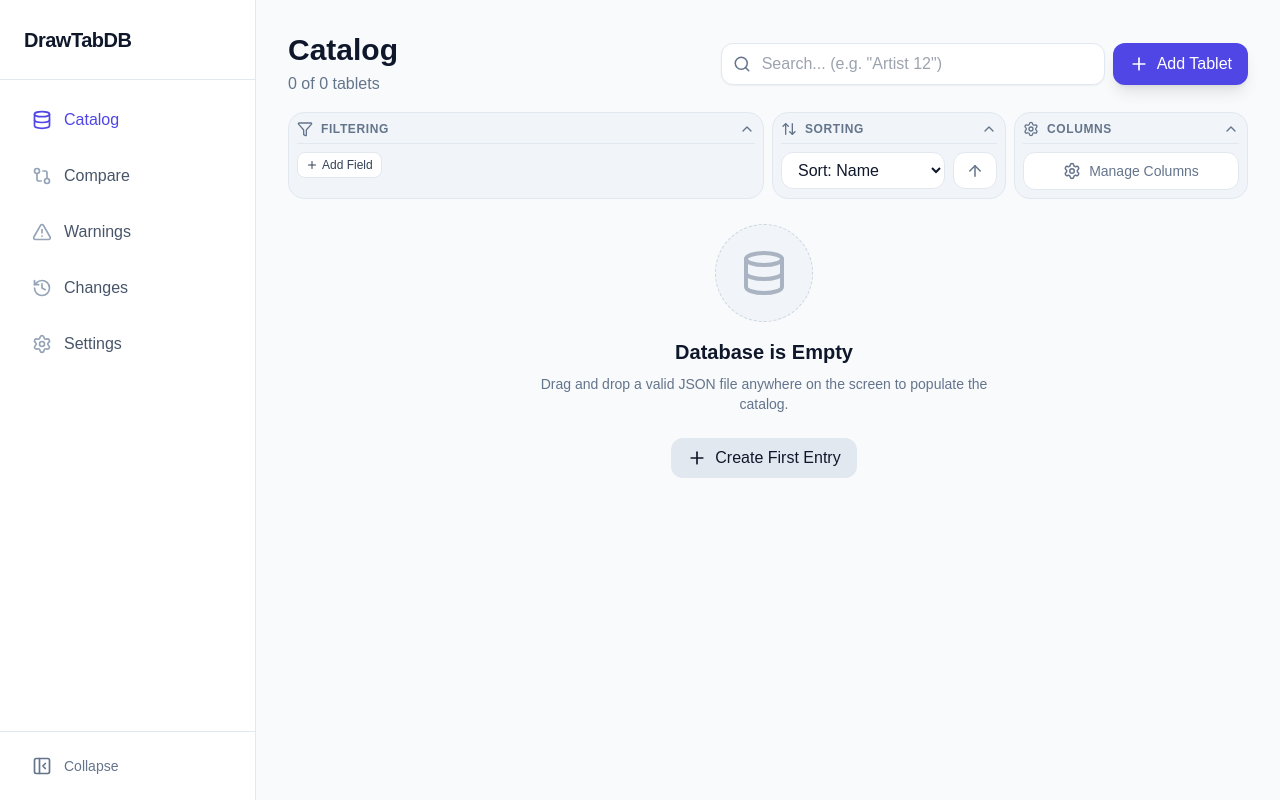
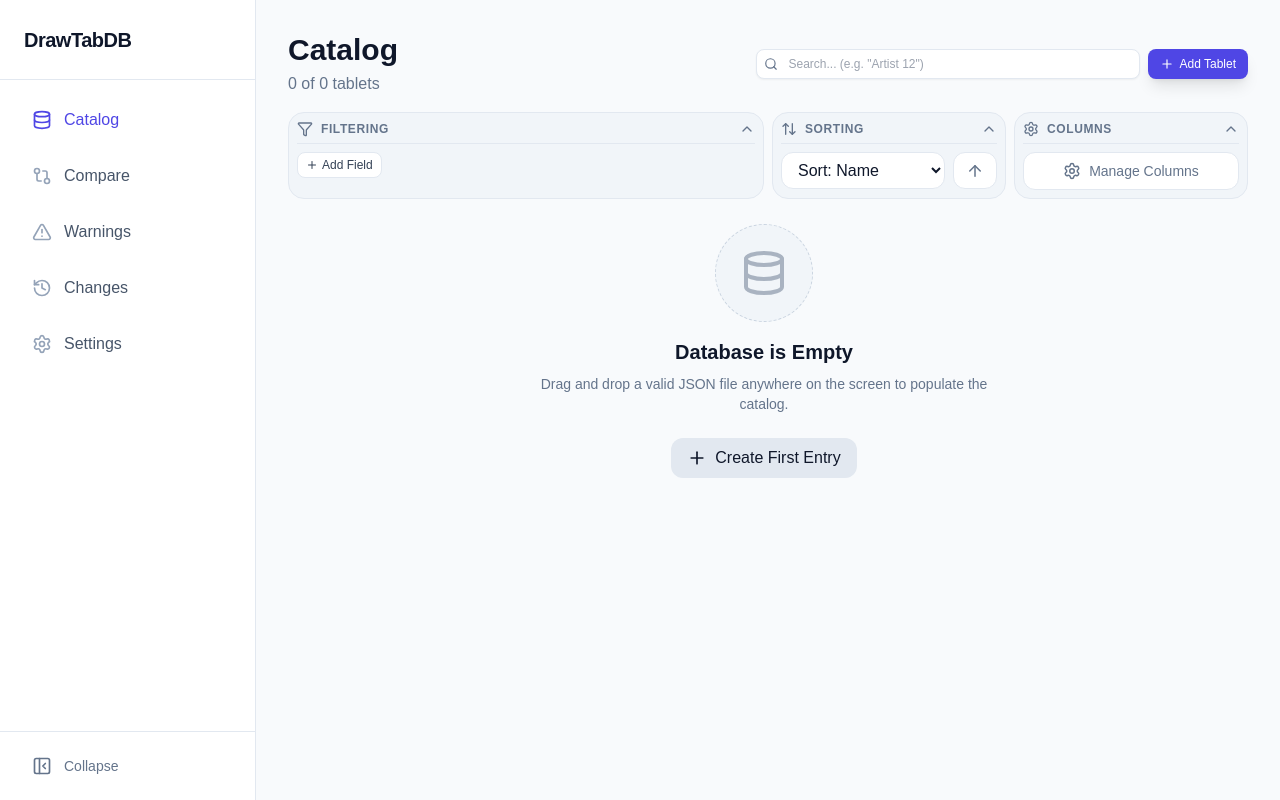
Before and after one commit to TheSevenPens/DrawTabDB, a React (Vite) app: page /#/ in a window 1280 px wide. Built offline with nearby package versions, Linux system fonts and the light colour scheme; a web font is replaced by a local one.

Commit message:
Refine search and add button UI in catalog
Adjusted the search input and add button styles for improved compactness and consistency. Reduced icon sizes, padding, and border radius, and updated text size for a more streamlined appearance.

```diff
--- a/pages/Catalog.tsx
+++ b/pages/Catalog.tsx
@@ -443,21 +443,21 @@ const Catalog: React.FC = () => {
 
           <div className="flex gap-2 w-full md:w-auto">
             <div className="relative flex-1 md:w-80 lg:w-96">
-                <Search className="absolute left-3 top-1/2 -translate-y-1/2 text-slate-500" size={18} />
+                <Search className="absolute left-2 top-1/2 -translate-y-1/2 text-slate-500" size={14} />
                 <input
                 type="text"
                 placeholder='Search... (e.g. "Artist 12")'
                 value={search}
                 onChange={(e) => setSearch(e.target.value)}
-                className="bg-white dark:bg-slate-800 border border-slate-200 dark:border-slate-700 text-slate-900 dark:text-white pl-10 pr-4 py-2 rounded-xl focus:outline-none focus:border-primary-500 w-full shadow-sm"
+                className="bg-white dark:bg-slate-800 border border-slate-200 dark:border-slate-700 text-slate-900 dark:text-white pl-8 pr-3 py-1.5 rounded-lg focus:outline-none focus:border-primary-500 w-full shadow-sm text-xs"
                 />
             </div>
 
             <button
                 onClick={handleCreateNew}
-                className="bg-primary-600 hover:bg-primary-500 text-white px-4 py-2 rounded-xl shadow-lg shadow-primary-900/20 flex items-center gap-2 font-medium transition-colors whitespace-nowrap"
+                className="bg-primary-600 hover:bg-primary-500 text-white px-3 py-1.5 rounded-lg shadow-lg shadow-primary-900/20 flex items-center gap-1.5 text-xs font-medium transition-colors whitespace-nowrap"
             >
-                <Plus size={20} />
+                <Plus size={14} />
                 <span className="hidden sm:inline">Add Tablet</span>
             </button>
           </div>
```
